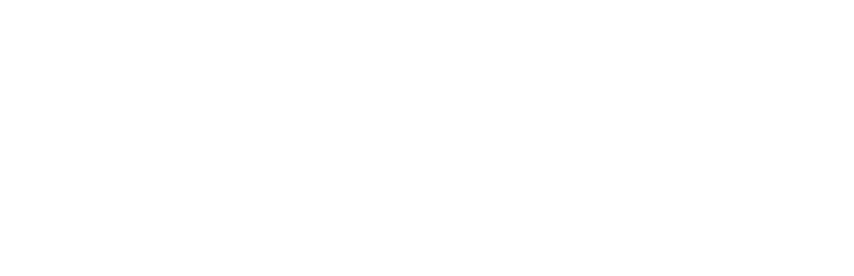
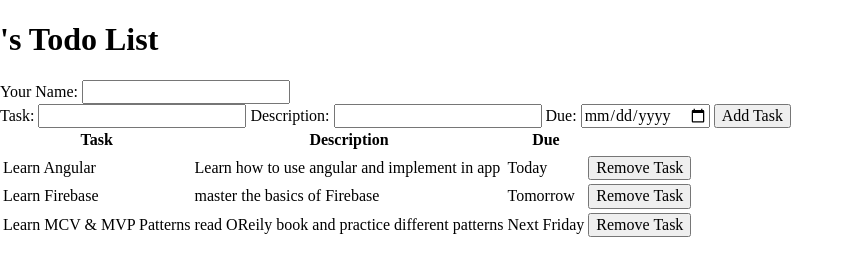
Before and after one commit to beck410/todo-app, a website: page app/index.html in a window 1280 px wide. Shown: the whole page, without its empty margins (0-854 px from the left). Drawn offline with nearby package versions, Linux system fonts and the light colour scheme; files that its build step writes are made by us from their sources.

Commit message:
add and remove task functionality added

```diff
--- a/app/index.html
+++ b/app/index.html
@@ -1,5 +1,5 @@
 <!DOCTYPE html>
-<html lang="en" nig-app="todoApp">
+<html lang="en" ng-app="todoApp">
   <head>
     <meta name="viewport" content="width=device-width, initial-scale=1">
     <meta charset="utf-8" />
@@ -7,7 +7,33 @@
     <link rel="stylesheet" href="dist/styles/normalize.css" />
     <link rel="stylesheet" href="styles/todo-app.css" type="text/css" media="screen" charset="utf-8">
   </head>
-
+  <div class="container" ng-controller="TodoController as tdc">
+    <h1>{{name}}'s Todo List</h1>
+    Your Name: <input type="text" ng-model="name" />
+    <form>
+    Task: <input type="text" ng-model="tdc.newTask.name" />
+    Description: <input type="text" ng-model="tdc.newTask.desc" />
+    Due: <input type="date" ng-model="tdc.newTask.due" />
+    <button ng-click='tdc.addNewTask()'>Add Task</button>
+    </form>
+    <table>
+      <tr>
+        <thead>
+          <th>Task</th>
+          <th>Description</th>
+          <th>Due</th>
+        </thead>
+      </tr>
+      <tbody>
+        <tr ng-repeat="task in tdc.tasks">
+          <td>{{task.name}}</td>
+          <td>{{task.desc}}</td>
+          <td>{{task.due}}</td>
+          <td><button ng-click="tdc.removeTask(task)">Remove Task</button></td>
+        </tr>
+      </tbody>
+    </table>
+  </div>
   <script src="dist/js/jquery/jquery.min.js" type="text/javascript"></script>
   <script src="dist/js/angular/angular.js" type="text/javascript"></script>
   <script src="js/tasks.js" type="text/javascript"></script>
--- a/app/js/todo-controller.js
+++ b/app/js/todo-controller.js
@@ -0,0 +1,36 @@
+;(function(){
+  'use strict';
+
+  angular.module('todoApp',[])
+  .controller('TodoController',function(){
+
+    var vm = this;
+    vm.tasks = [
+      {
+        name: 'Learn Angular',
+        desc: 'Learn how to use angular and implement in app',
+        due: 'Today'
+      },
+      {
+        name: 'Learn Firebase',
+        desc: 'master the basics of Firebase',
+        due: 'Tomorrow'
+      },
+     {
+       name: 'Learn MCV & MVP Patterns',
+      desc: 'read OReily book and practice different patterns',
+      due: 'Next Friday'
+     },
+    ];
+
+  vm.addNewTask = function(){
+    vm.tasks.push(vm.newTask);
+    vm.newTask = null;
+  }
+
+  vm.removeTask = function(item){
+    var index = vm.tasks.indexOf(item);
+    vm.tasks.splice(index,1);
+  }
+  });
+})();
```
